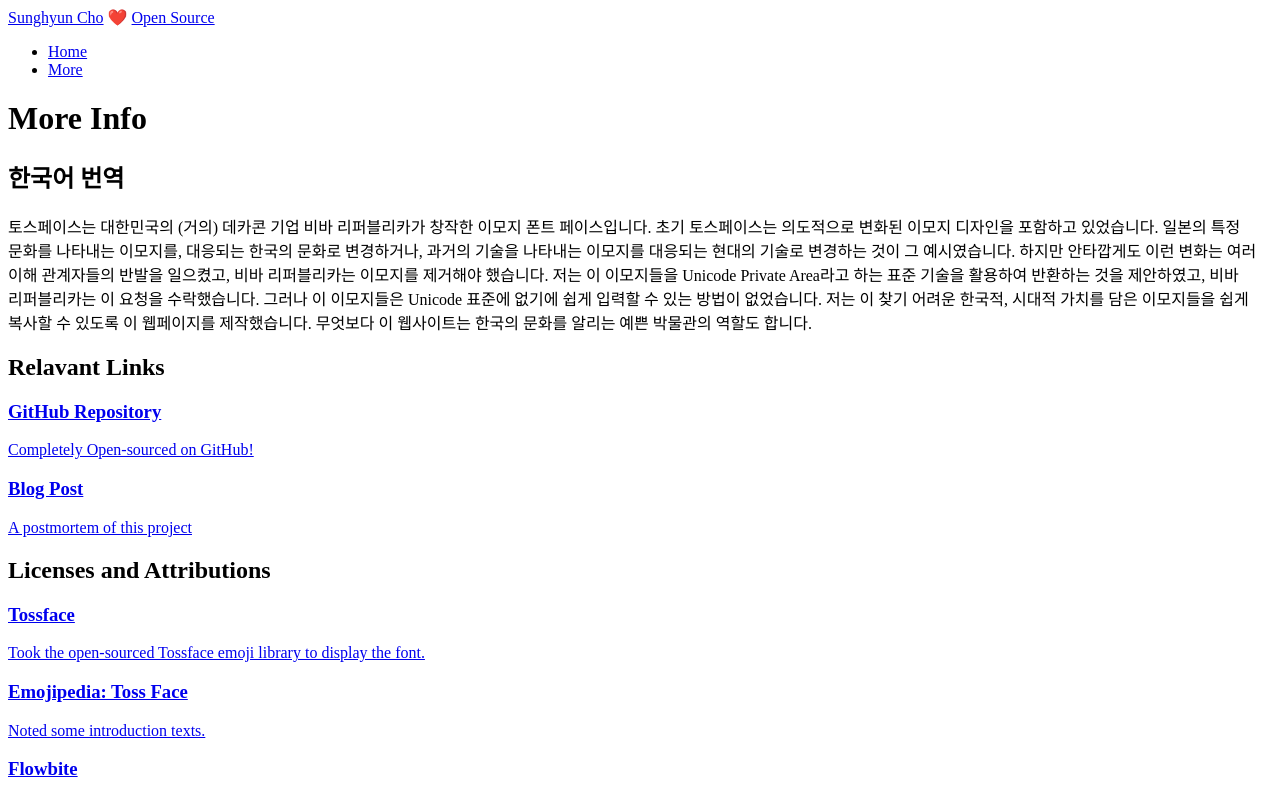
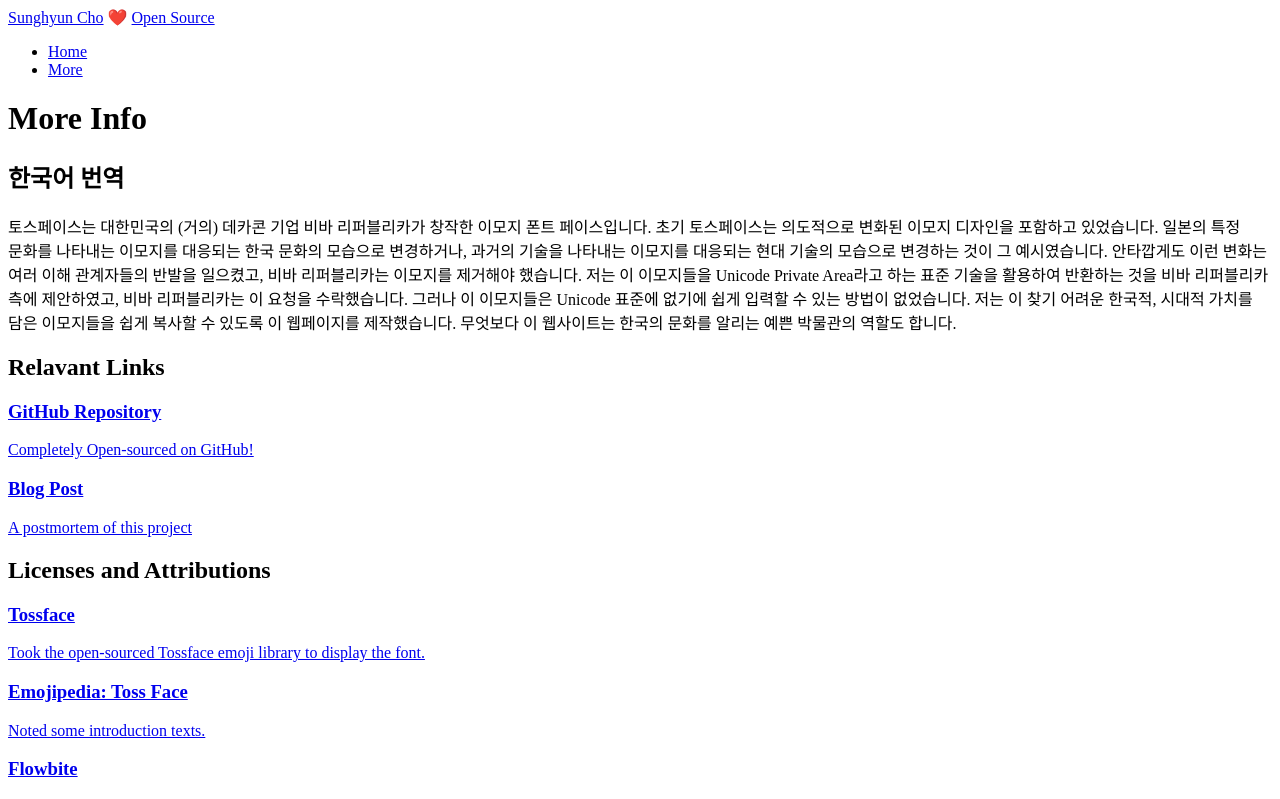
Before and after one commit to anaclumos/tossface-playground, a Next.js app: page /more in a window 1280 px wide. Shown: the top 799 px of the page. Built offline with nearby package versions, Linux system fonts and the light colour scheme; a web font is replaced by a local one.

Commit message:
update korean texts

```diff
--- a/pages/more.tsx
+++ b/pages/more.tsx
@@ -11,13 +11,13 @@ const licenses = () => {
       </h2>
       <p className='py-1 text-base font-medium text-slate-900 dark:text-white' lang='ko'>
         토스페이스는 대한민국의 (거의) 데카콘 기업 비바 리퍼블리카가 창작한 이모지 폰트 페이스입니다. 초기 토스페이스는
-        의도적으로 변화된 이모지 디자인을 포함하고 있었습니다. 일본의 특정 문화를 나타내는 이모지를, 대응되는 한국의
-        문화로 변경하거나, 과거의 기술을 나타내는 이모지를 대응되는 현대의 기술로 변경하는 것이 그 예시였습니다. 하지만
-        안타깝게도 이런 변화는 여러 이해 관계자들의 반발을 일으켰고, 비바 리퍼블리카는 이모지를 제거해야 했습니다. 저는
-        이 이모지들을 Unicode Private Area라고 하는 표준 기술을 활용하여 반환하는 것을 제안하였고, 비바 리퍼블리카는 이
-        요청을 수락했습니다. 그러나 이 이모지들은 Unicode 표준에 없기에 쉽게 입력할 수 있는 방법이 없었습니다. 저는 이
-        찾기 어려운 한국적, 시대적 가치를 담은 이모지들을 쉽게 복사할 수 있도록 이 웹페이지를 제작했습니다. 무엇보다 이
-        웹사이트는 한국의 문화를 알리는 예쁜 박물관의 역할도 합니다.
+        의도적으로 변화된 이모지 디자인을 포함하고 있었습니다. 일본의 특정 문화를 나타내는 이모지를 대응되는 한국 문화의
+        모습으로 변경하거나, 과거의 기술을 나타내는 이모지를 대응되는 현대 기술의 모습으로 변경하는 것이 그
+        예시였습니다. 안타깝게도 이런 변화는 여러 이해 관계자들의 반발을 일으켰고, 비바 리퍼블리카는 이모지를 제거해야
+        했습니다. 저는 이 이모지들을 Unicode Private Area라고 하는 표준 기술을 활용하여 반환하는 것을 비바 리퍼블리카
+        측에 제안하였고, 비바 리퍼블리카는 이 요청을 수락했습니다. 그러나 이 이모지들은 Unicode 표준에 없기에 쉽게
+        입력할 수 있는 방법이 없었습니다. 저는 이 찾기 어려운 한국적, 시대적 가치를 담은 이모지들을 쉽게 복사할 수
+        있도록 이 웹페이지를 제작했습니다. 무엇보다 이 웹사이트는 한국의 문화를 알리는 예쁜 박물관의 역할도 합니다.
       </p>
 
       <h2 className='py-2 mt-4 text-2xl font-semibold text-slate-900 dark:text-white'>Relavant Links</h2>
```
